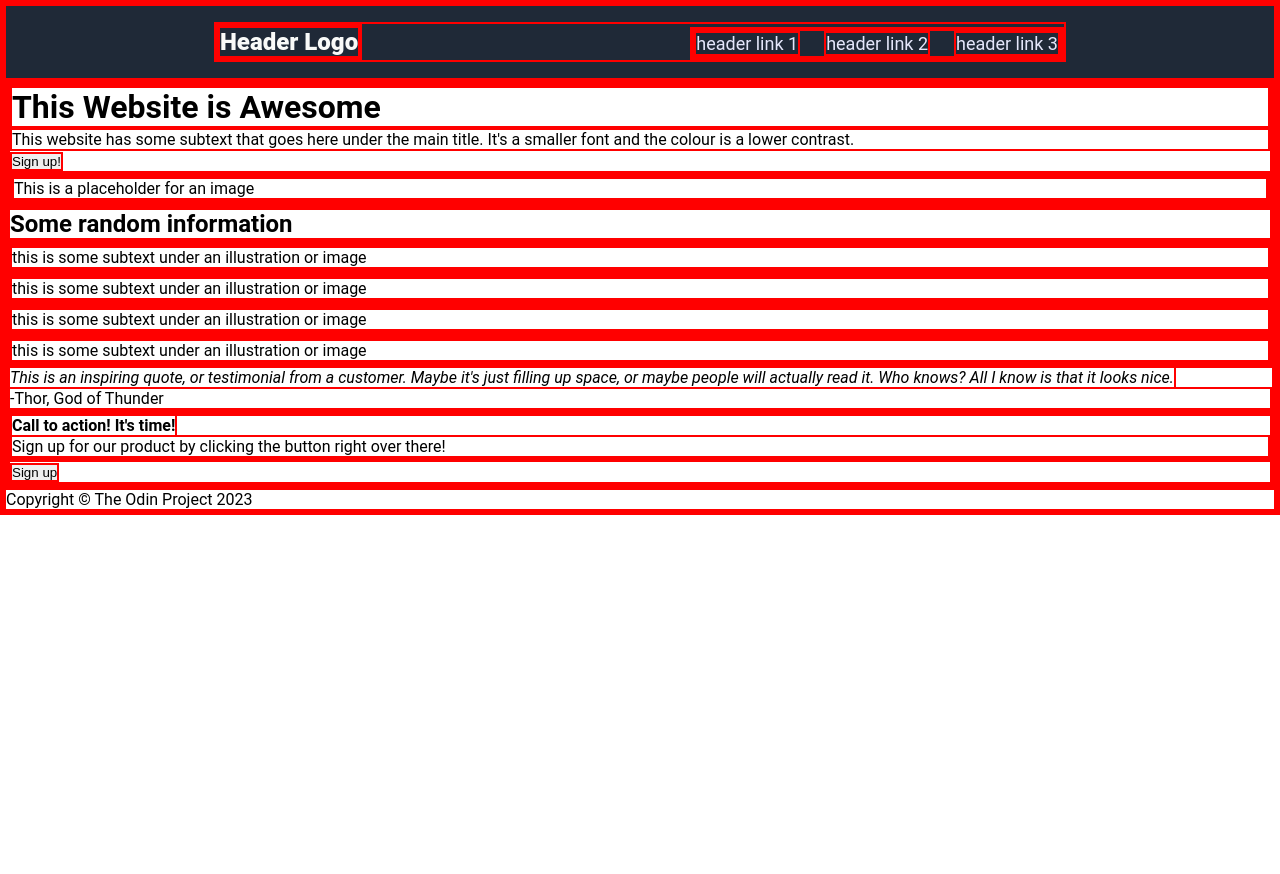
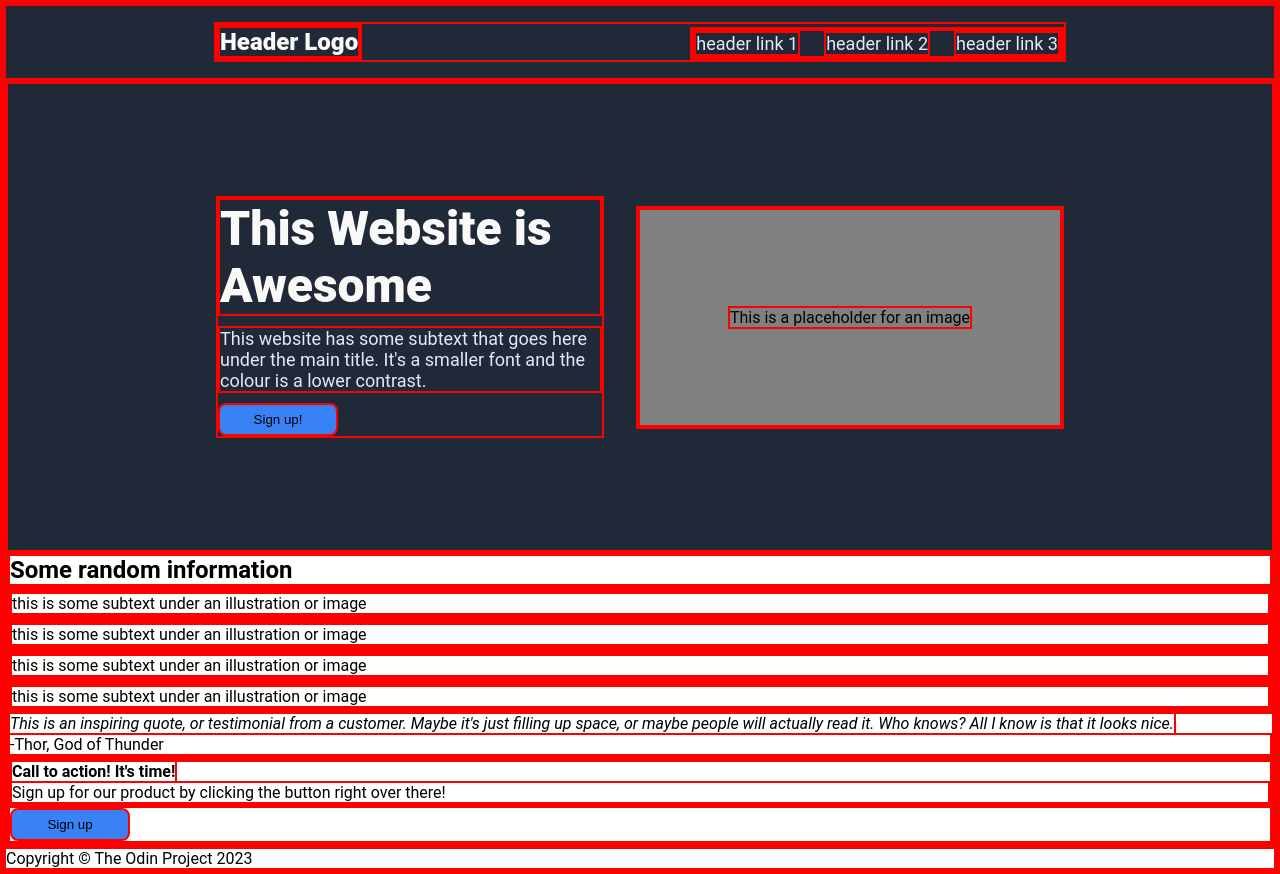
Before and after one commit to Rango1996/Landing-Page, a plain HTML site: page index.html in a window 1280 px wide. Before the commit the page ends 800 px from the top, so only its background shows below. Drawn offline with Linux system fonts and the light colour scheme.

Commit message:
slow and steady, got the hero section done now

```diff
--- a/style.css
+++ b/style.css
@@ -41,6 +41,57 @@ header {
 
 /* Hero section */
 
+.hero {
+    background-color: #1f2937;
+    padding: 7em 13em;
+    display: flex;
+    justify-content: center;
+    align-items: center;
+    gap:2em;
+}
+
+.hero .left {
+    display:flex;
+    flex-direction: column;
+    gap:10px;
+}
+
+.hero h1 {
+    font-size: 48px;
+    font-weight: 900;
+    color:#f9faf8
+}
+
+.hero .left p {
+    font-size:18px;
+    color: #e5e7fb;
+}
+
+button {
+    padding: 7px 1em;
+    width: 120px;
+    background-color: #3882F6;
+    border-radius:8px;
+}
+
+.welcome button {
+    border: none;
+}
+
+.hero .right {
+    flex-shrink: 0;
+    width:50%;
+}
+
+.right .image {
+    background-color:gray;
+    display:flex;
+    align-items: center;
+    justify-content: center;
+    height:215px;
+}
+
+
 /* Cards */
 
 /* Quote Section */
```
